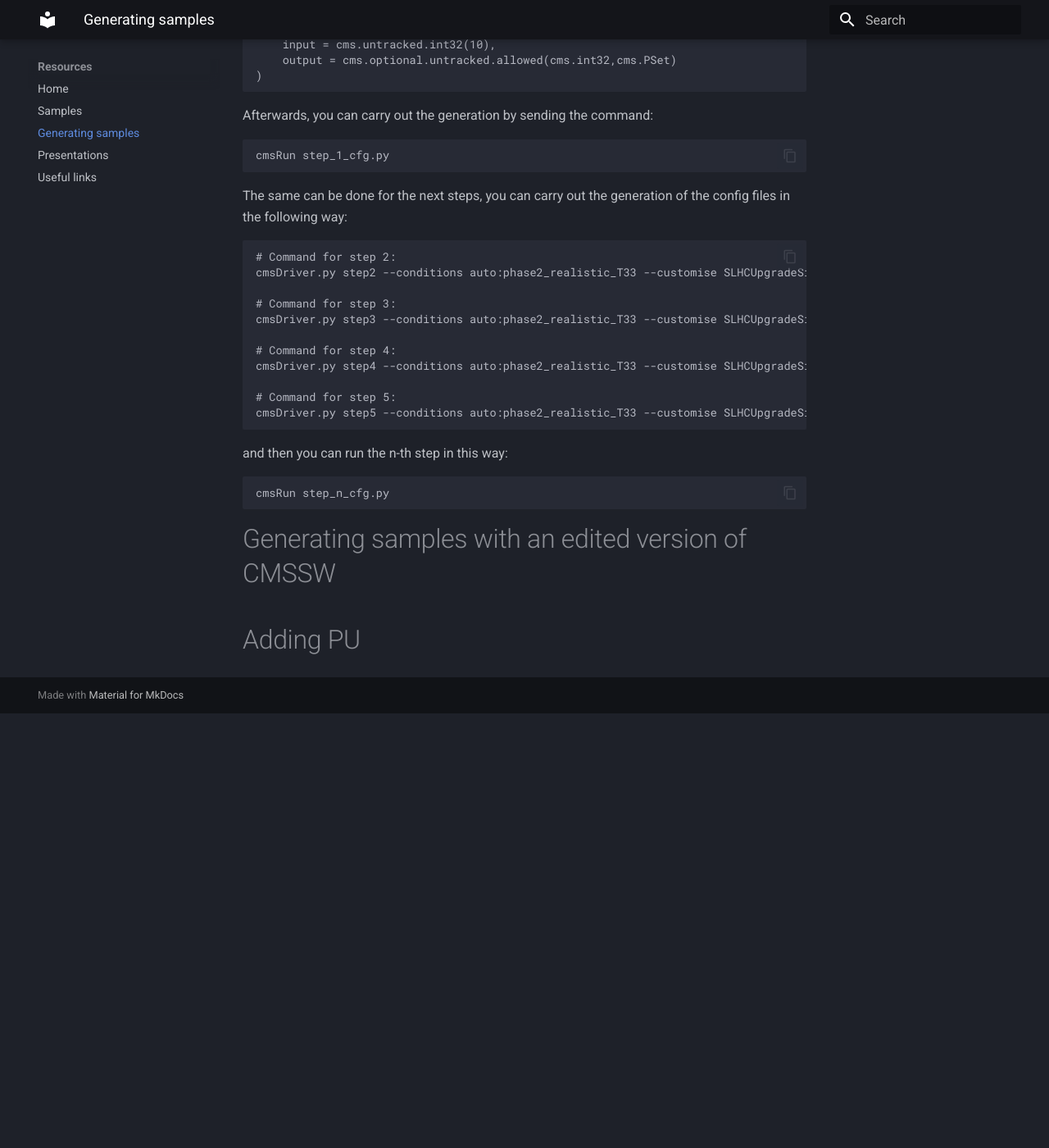
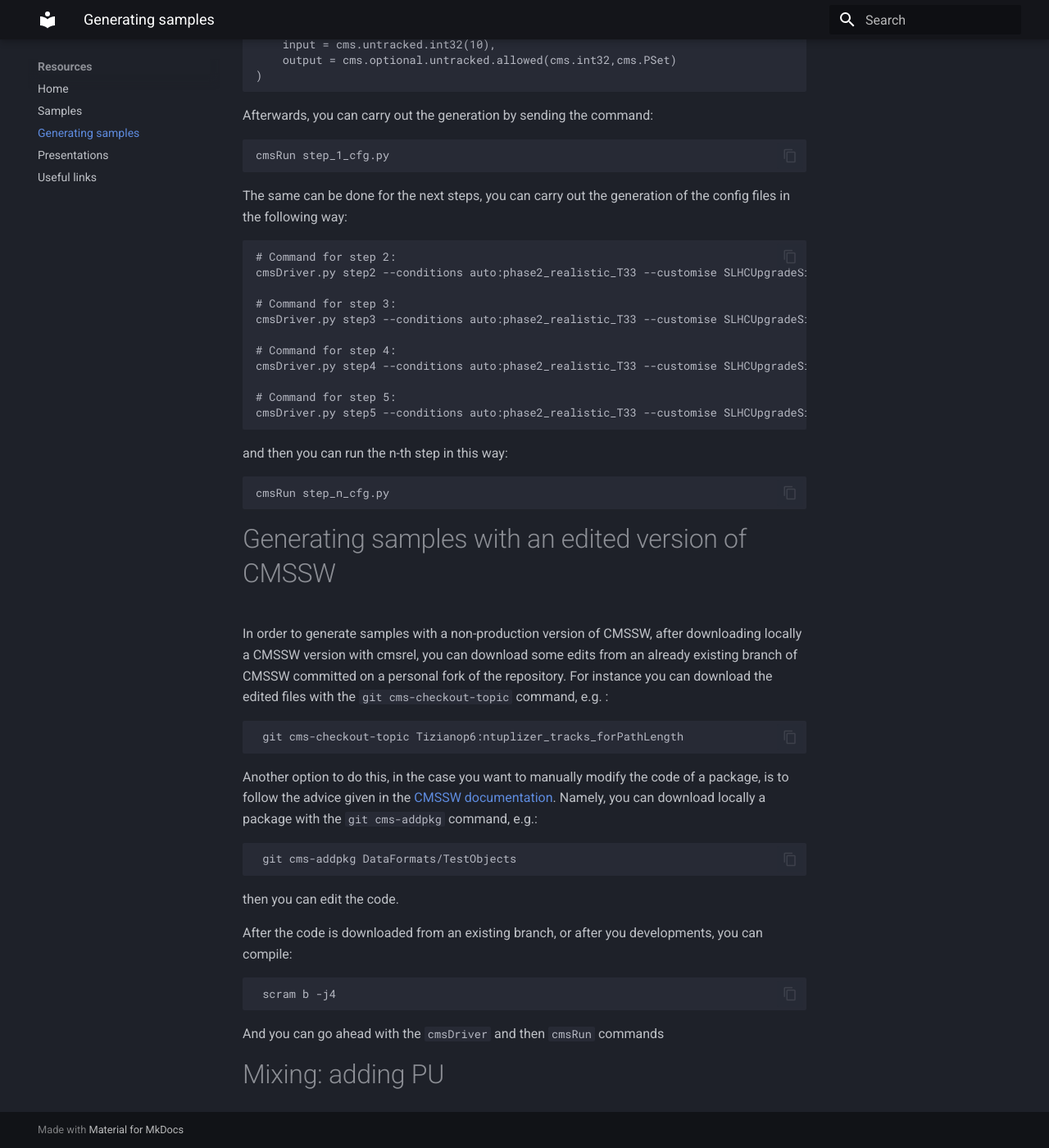
Before and after one commit to Tizianop6/mtd-docs, an MkDocs documentation site: the page built from docs/home/generatingsamples.md, in a window 1280 px wide and 1400 px high, scrolled down 1932 px. Shown: the whole window at 82% size. Built offline with MkDocs 1.6.1 and Material for MkDocs 9.7.7, drawn with Linux system fonts in a browser that asks for light colours; before the commit the page ends 2802 px from its top, so only the background shows below that.

Commit message:
sample generation

```diff
--- a/docs/home/generatingsamples.md
+++ b/docs/home/generatingsamples.md
@@ -91,5 +91,21 @@ and then you can run the n-th step in this way:
 
 # Generating samples with an edited version of CMSSW
 
+In order to generate samples with a non-production version of CMSSW, after downloading locally a CMSSW version with cmsrel, you can download some edits from an already existing branch of CMSSW committed on a personal fork of the repository.
+For instance you can download the edited files with the `git cms-checkout-topic` command, e.g. :
 
-# Adding PU
+     git cms-checkout-topic Tizianop6:ntuplizer_tracks_forPathLength
+
+Another option to do this, in the case you want to manually modify the code of a package, is to follow the advice given in the [CMSSW documentation](https://cms-sw.github.io/tutorial.html). Namely, you can download locally a package with the `git cms-addpkg` command, e.g.:
+
+     git cms-addpkg DataFormats/TestObjects
+
+then you can edit the code.
+
+After the code is downloaded from an existing branch, or after you developments, you can compile:
+
+     scram b -j4
+
+And you can go ahead with the `cmsDriver` and then `cmsRun` commands
+
+# Mixing: adding PU
```
